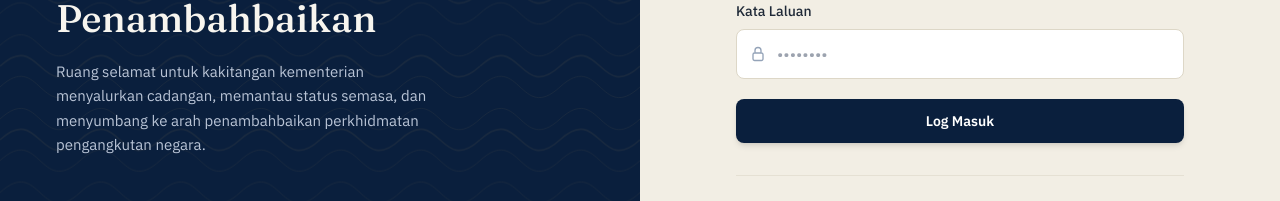
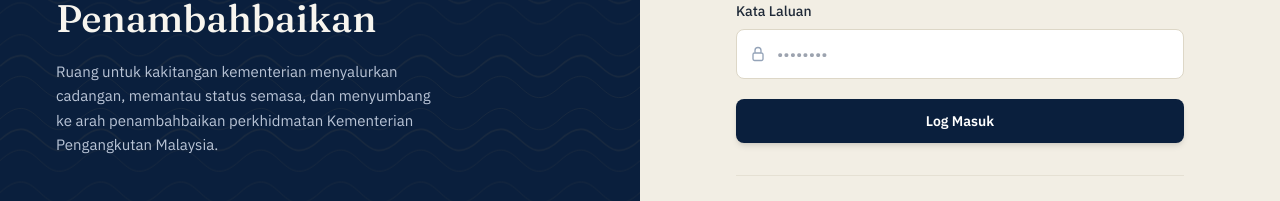
Before and after one commit to hamsaniirwan/ksudirect, a Next.js app in the folder frontend/: page / in a window 1280 px wide. Shown: the part 393-594 px from the top of the page. Built offline with nearby package versions, Linux system fonts and the light colour scheme.

Commit message:
kemaskini ayat

```diff
--- a/frontend/app/page.tsx
+++ b/frontend/app/page.tsx
@@ -141,9 +141,9 @@
             Platform Rasmi Cadangan Penambahbaikan
           </h2>
           <p className="mt-5 font-body text-[15px] leading-relaxed text-[#B9C4D6]">
-            Ruang selamat untuk kakitangan kementerian menyalurkan cadangan,
+            Ruang untuk kakitangan kementerian menyalurkan cadangan,
             memantau status semasa, dan menyumbang ke arah penambahbaikan
-            perkhidmatan pengangkutan negara.
+            perkhidmatan Kementerian Pengangkutan Malaysia.
           </p>
         </div>
 
```
